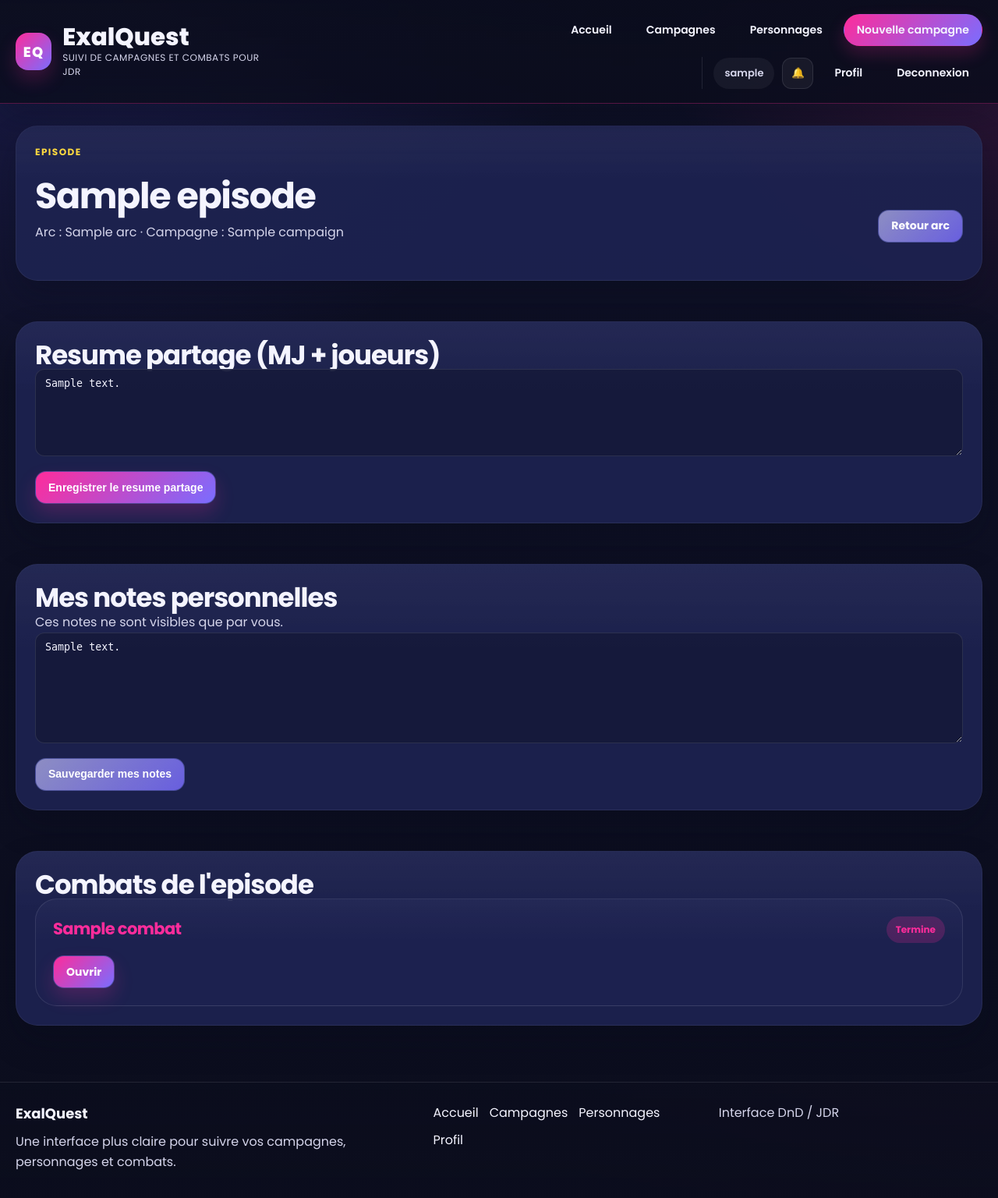
After one commit to Jonathan2433/DND_FIGHT_TRACKER, a Flask app: page /episode/1 in a window 1280 px wide. The commit adds this page. Shown: the whole page at 78% size. Run offline with Flask 3, Linux system fonts and the light colour scheme; a user stored in the database is signed in; tables that the repository leaves empty hold one stand-in row (values such as "Sample post").

Commit message:
feat: ajouter la gestion des episodes dans les arcs

```diff
--- a/app/application/use_cases/__init__.py
+++ b/app/application/use_cases/__init__.py
@@ -6,6 +6,7 @@ from .character_service import CharacterService
 from .combat_service import CombatService
 from .combatant_service import CombatantService
 from .email_service import EmailService
+from .episode_service import EpisodeService
 from .group_service import GroupService
 from .story_arc_service import StoryArcService
 from .template_service import TemplateService
@@ -18,6 +19,7 @@ __all__ = [
     "CombatService",
     "CombatantService",
     "EmailService",
+    "EpisodeService",
     "GroupService",
     "StoryArcService",
     "TemplateService",
--- a/app/application/use_cases/combat_service.py
+++ b/app/application/use_cases/combat_service.py
@@ -10,9 +10,9 @@ class CombatService:
     """Service principal pour la gestion des combats"""
 
     @staticmethod
-    def create_combat(name, story_arc_id, campaign_id):
+    def create_combat(name, story_arc_id, campaign_id, episode_id):
         """Créer un nouveau combat"""
-        combat = Combat(name=name, story_arc_id=story_arc_id, campaign_id=campaign_id)
+        combat = Combat(name=name, story_arc_id=story_arc_id, campaign_id=campaign_id, episode_id=episode_id)
         db.session.add(combat)
         db.session.commit()
         return combat
--- a/app/models/__init__.py
+++ b/app/models/__init__.py
@@ -9,6 +9,7 @@ from .user import User, EmailVerification
 from .campaign import Campaign, CampaignMember, CampaignInvitation, JoinRequest
 from .story_arc import StoryArc
 from .notification import Notification
+from .episode import Episode, EpisodeUserNote
 
 # Exposition des modèles
 __all__ = [
@@ -25,5 +26,7 @@ __all__ = [
     'CampaignInvitation',
     'JoinRequest',
     'StoryArc',
-    'Notification'
+    'Notification',
+    'Episode',
+    'EpisodeUserNote'
 ]
--- a/app/models/combat.py
+++ b/app/models/combat.py
@@ -15,11 +15,13 @@ class Combat(db.Model):
 
     campaign_id = db.Column(db.Integer, db.ForeignKey('campaign.id'), nullable=False)
     story_arc_id = db.Column(db.Integer, db.ForeignKey('story_arc.id'), nullable=False)
+    episode_id = db.Column(db.Integer, db.ForeignKey('episode.id'), nullable=False)
 
     # Relations
     combatants = db.relationship('Combatant', backref='combat', cascade="all, delete")
     campaign = db.relationship('Campaign', backref=db.backref('combats', lazy=True))
     story_arc = db.relationship('StoryArc', backref=db.backref('combats', lazy=True))
+    episode = db.relationship('Episode', backref=db.backref('combats', lazy=True))
 
 
     # Gestion du temps
--- /dev/null
+++ b/app/routes/episode.py
@@ -0,0 +1,2 @@
+"""Legacy proxy for episode routes."""
+from app.web.routes.episode import *  # noqa: F401,F403
--- a/app/web/routes/__init__.py
+++ b/app/web/routes/__init__.py
@@ -4,7 +4,7 @@ This layer centralizes HTTP blueprint registration.
 """
 
 from . import main, combat, combatant, group, template, summary, xp
-from . import auth, campaign, story_arc, pnj, notification
+from . import auth, campaign, story_arc, episode, pnj, notification
 
 BLUEPRINTS = [
     main.bp,
@@ -17,6 +17,7 @@ BLUEPRINTS = [
     auth.bp,
     campaign.bp,
     story_arc.bp,
+    episode.bp,
     pnj.bp,
     notification.bp,
 ]
--- /dev/null
+++ b/app/web/routes/episode.py
@@ -0,0 +1,92 @@
+"""Routes pour la gestion des episodes."""
+from flask import Blueprint, render_template, request, redirect, url_for, flash, g
+
+from app.application.use_cases.campaign_service import CampaignService
+from app.application.use_cases.episode_service import EpisodeService
+from app.models.episode import Episode
+from app.utils.decorators import login_required
+
+
+bp = Blueprint('episode', __name__, url_prefix='/episode')
+
+
+@bp.route('/arc/<int:arc_id>/create', methods=['POST'])
+@login_required
+def create_episode(arc_id):
+    """Creer un episode (MJ uniquement)."""
+    from app.models.story_arc import StoryArc
+
+    arc = StoryArc.query.get_or_404(arc_id)
+    campaign = CampaignService.get_campaign_with_access_check(arc.campaign_id, g.current_user.id)
+
+    if not campaign or not g.current_user.is_mj_of(campaign):
+        flash('Seul le MJ peut creer un episode.', 'error')
+        return redirect(url_for('story_arc.view_arc', arc_id=arc_id))
+
+    title = request.form.get('title', '').strip()
+    summary_shared = request.form.get('summary_shared', '').strip()
+    if not title:
+        flash('Le titre de l\'episode est obligatoire.', 'error')
+        return redirect(url_for('story_arc.view_arc', arc_id=arc_id))
+
+    episode = EpisodeService.create_episode(arc.id, title, summary_shared)
+    flash(f'Episode "{episode.title}" cree avec succes.', 'success')
+    return redirect(url_for('episode.view_episode', episode_id=episode.id))
+
+
+@bp.route('/<int:episode_id>')
+@login_required
+def view_episode(episode_id):
+    """Afficher un episode et ses notes."""
+    episode = Episode.query.get_or_404(episode_id)
+    arc = episode.story_arc
+    campaign = CampaignService.get_campaign_with_access_check(arc.campaign_id, g.current_user.id)
+
+    if not campaign:
+        flash('Acces interdit a cet episode.', 'error')
+        return redirect(url_for('main.index'))
+
+    my_note = EpisodeService.get_or_create_user_note(episode.id, g.current_user.id)
+
+    return render_template(
+        'episode/view_episode.html',
+        episode=episode,
+        arc=arc,
+        campaign=campaign,
+        my_note=my_note,
+        is_mj=g.current_user.is_mj_of(campaign),
+    )
+
+
+@bp.route('/<int:episode_id>/shared_summary', methods=['POST'])
+@login_required
+def update_shared_summary(episode_id):
+    """Modifier le resume partage de l'episode (MJ uniquement)."""
+    episode = Episode.query.get_or_404(episode_id)
+    campaign = CampaignService.get_campaign_with_access_check(episode.story_arc.campaign_id, g.current_user.id)
+
+    if not campaign or not g.current_user.is_mj_of(campaign):
+        flash('Seul le MJ peut modifier le resume partage.', 'error')
+        return redirect(url_for('episode.view_episode', episode_id=episode_id))
+
+    summary_shared = request.form.get('summary_shared', '').strip()
+    EpisodeService.update_shared_summary(episode_id, summary_shared)
+    flash('Resume partage mis a jour.', 'success')
+    return redirect(url_for('episode.view_episode', episode_id=episode_id))
+
+
+@bp.route('/<int:episode_id>/my_notes', methods=['POST'])
+@login_required
+def update_my_notes(episode_id):
+    """Modifier les notes personnelles de l'utilisateur courant."""
+    episode = Episode.query.get_or_404(episode_id)
+    campaign = CampaignService.get_campaign_with_access_check(episode.story_arc.campaign_id, g.current_user.id)
+
+    if not campaign:
+        flash('Acces interdit a cet episode.', 'error')
+        return redirect(url_for('main.index'))
+
+    notes = request.form.get('notes', '').strip()
+    EpisodeService.update_user_note(episode_id, g.current_user.id, notes)
+    flash('Vos notes personnelles ont ete enregistrees.', 'success')
+    return redirect(url_for('episode.view_episode', episode_id=episode_id))
--- a/app/web/routes/story_arc.py
+++ b/app/web/routes/story_arc.py
@@ -2,6 +2,7 @@
 """Routes pour la gestion des arcs narratifs"""
 from flask import Blueprint, render_template, request, redirect, url_for, flash, jsonify
 from app.application.use_cases.story_arc_service import StoryArcService
+from app.application.use_cases.episode_service import EpisodeService
 from app.application.use_cases.campaign_service import CampaignService
 from app.application.use_cases.notification_service import NotificationService
 from app.utils.decorators import login_required
@@ -56,10 +57,13 @@ def view_arc(arc_id):
 
     stats = StoryArcService.get_arc_statistics(arc_id)
 
+    episodes = EpisodeService.list_arc_episodes(arc.id)
+
     return render_template('story_arc/view_arc.html',
                            arc=arc,
                            campaign=campaign,
                            stats=stats,
+                           episodes=episodes,
                            is_mj=g.current_user.is_mj_of(campaign))
 
 
--- a/templates/campaign/dashboard.html
+++ b/templates/campaign/dashboard.html
@@ -78,11 +78,7 @@
                                 <a href="{{ url_for('summary.arc_stats', arc_id=arc.id) }}" class="btn btn-secondary inl-campaign-019">Stats</a>
 
                                 {% if is_mj %}
-                                    <form method="POST" action="{{ url_for('combat.create_combat') }}" class="inl-campaign-020">
-                                        <input type="hidden" name="name" value="Combat - {{ arc.name }}">
-                                        <input type="hidden" name="story_arc_id" value="{{ arc.id }}">
-                                        <button type="submit" class="btn btn-primary inl-campaign-019">⚔️ Nouveau combat</button>
-                                    </form>
+                                    <a href="{{ url_for('story_arc.view_arc', arc_id=arc.id) }}" class="btn btn-primary inl-campaign-019">🎬 Gerer episodes</a>
                                     {% if arc.can_be_started %}
                                         <form method="POST" action="{{ url_for('story_arc.start_arc', arc_id=arc.id) }}" class="inl-campaign-020">
                                             <button type="submit" class="btn btn-primary inl-campaign-019">▶️ Démarrer</button>
--- /dev/null
+++ b/templates/episode/view_episode.html
@@ -0,0 +1,61 @@
+{% extends "base.html" %}
+{% block content %}
+<div class="campaign-page">
+    <section class="card">
+        <div class="section-head">
+            <div class="section-head__content">
+                <span class="section-eyebrow">Episode</span>
+                <h1 class="section-title">{{ episode.title }}</h1>
+                <p class="section-head__copy">Arc : {{ arc.name }} · Campagne : {{ campaign.name }}</p>
+            </div>
+            <div class="campaign-actions">
+                <a href="{{ url_for('story_arc.view_arc', arc_id=arc.id) }}" class="btn btn-secondary">Retour arc</a>
+            </div>
+        </div>
+    </section>
+
+    <section class="card">
+        <h2 class="section-head__title">Resume partage (MJ + joueurs)</h2>
+        {% if is_mj %}
+            <form method="POST" action="{{ url_for('episode.update_shared_summary', episode_id=episode.id) }}">
+                <textarea name="summary_shared" class="form-control" rows="6" placeholder="Resume visible par tous">{{ episode.summary_shared or '' }}</textarea>
+                <button type="submit" class="btn btn-primary" style="margin-top: 0.75rem;">Enregistrer le resume partage</button>
+            </form>
+        {% else %}
+            <p class="section-copy">{{ episode.summary_shared or "Aucun resume partage pour le moment." }}</p>
+        {% endif %}
+    </section>
+
+    <section class="card">
+        <h2 class="section-head__title">Mes notes personnelles</h2>
+        <p class="section-head__copy">Ces notes ne sont visibles que par vous.</p>
+        <form method="POST" action="{{ url_for('episode.update_my_notes', episode_id=episode.id) }}">
+            <textarea name="notes" class="form-control" rows="8" placeholder="Vos notes personnelles...">{{ my_note.notes or '' }}</textarea>
+            <button type="submit" class="btn btn-secondary" style="margin-top: 0.75rem;">Sauvegarder mes notes</button>
+        </form>
+    </section>
+
+    <section class="card">
+        <h2 class="section-head__title">Combats de l'episode</h2>
+        {% if episode.combats %}
+            <div class="public-campaigns-grid">
+                {% for combat in episode.combats %}
+                    <article class="public-campaign-card">
+                        <div class="campaign-header">
+                            <h3>{{ combat.name }}</h3>
+                            <div class="campaign-badge {% if combat.is_closed %}public{% endif %}">
+                                {% if combat.is_closed %}Termine{% else %}En cours{% endif %}
+                            </div>
+                        </div>
+                        <div class="campaign-actions">
+                            <a href="{{ url_for('combat.view_combat', combat_id=combat.id) if is_mj else url_for('combat.view_combat_player', combat_id=combat.id) }}" class="btn btn-primary">Ouvrir</a>
+                        </div>
+                    </article>
+                {% endfor %}
+            </div>
+        {% else %}
+            <p class="section-head__copy">Aucun combat rattache a cet episode.</p>
+        {% endif %}
+    </section>
+</div>
+{% endblock %}
```
Also changed, not shown: app/application/use_cases/episode_service.py (added, +63 -0 lines), app/application/use_cases/story_arc_service.py (+7 -3 lines), app/models/episode.py (added, +34 -0 lines), app/web/routes/combat.py (+15 -3 lines), migrations/versions/4f2a1d9e8b77_add_episodes_and_combat_episode_scope.py (added, +80 -0 lines), templates/story_arc/view_arc.html (+26 -27 lines).
